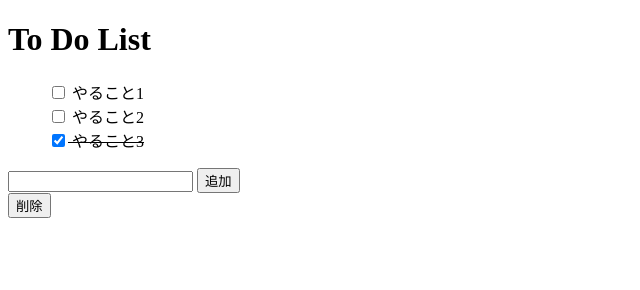
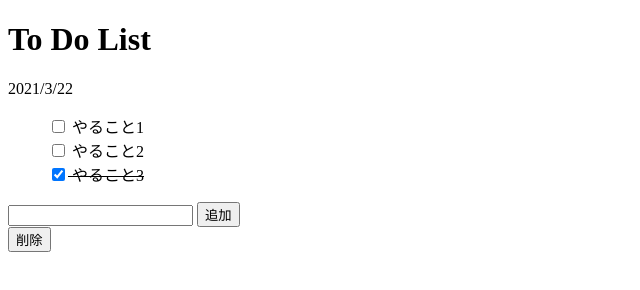
Before and after one commit to masa2205/Vue.js-ToDoList-, a plain HTML site: page index.html in a window 1280 px wide. Shown: the whole page, without its empty margins (0-640 px from the left). Drawn offline with nearby package versions, Linux system fonts and the light colour scheme.

Commit message:
日付追加

```diff
--- a/index.html
+++ b/index.html
@@ -11,6 +11,7 @@
 <body>
   <div id="app">
     <h1>To Do List</h1>
+    <p>{{setDate}}</p>
     <ul>
       <li v-for="thing in things">
         <label v-bind:class="{ done: thing.isChecked }">
--- a/main.js
+++ b/main.js
@@ -2,9 +2,9 @@ var app = new Vue ({
    el: "#app",
    data: {
        things: [
-        { title: 'やること1', isChecked: false,},
-        { title: 'やること2', isChecked: false,},
-        { title: 'やること3', isChecked: true,},
+        { title: 'やること1', isChecked: false },
+        { title: 'やること2', isChecked: false },
+        { title: 'やること3', isChecked: true },
        ],
        newthings:"",
    },
@@ -15,7 +15,7 @@ var app = new Vue ({
                title: this.newthings,
                isChecked: false,
            });
-           this.newthings = "";
+           this.newthings = ""
        },
        deleteTodo: function(){
            this.things = this.things.filter(function(thing){
@@ -23,4 +23,13 @@ var app = new Vue ({
            });
        },
    },
+   computed: {
+    setDate: function() {
+        hiduke = new Date();
+        year = hiduke.getFullYear();
+        month = hiduke.getMonth()+1;
+        day = hiduke.getDate();
+        return this.transfer_data = year + '/' + month + '/' + day ;
+        }
+   }
 })
```
Also changed, not shown: README.md.
